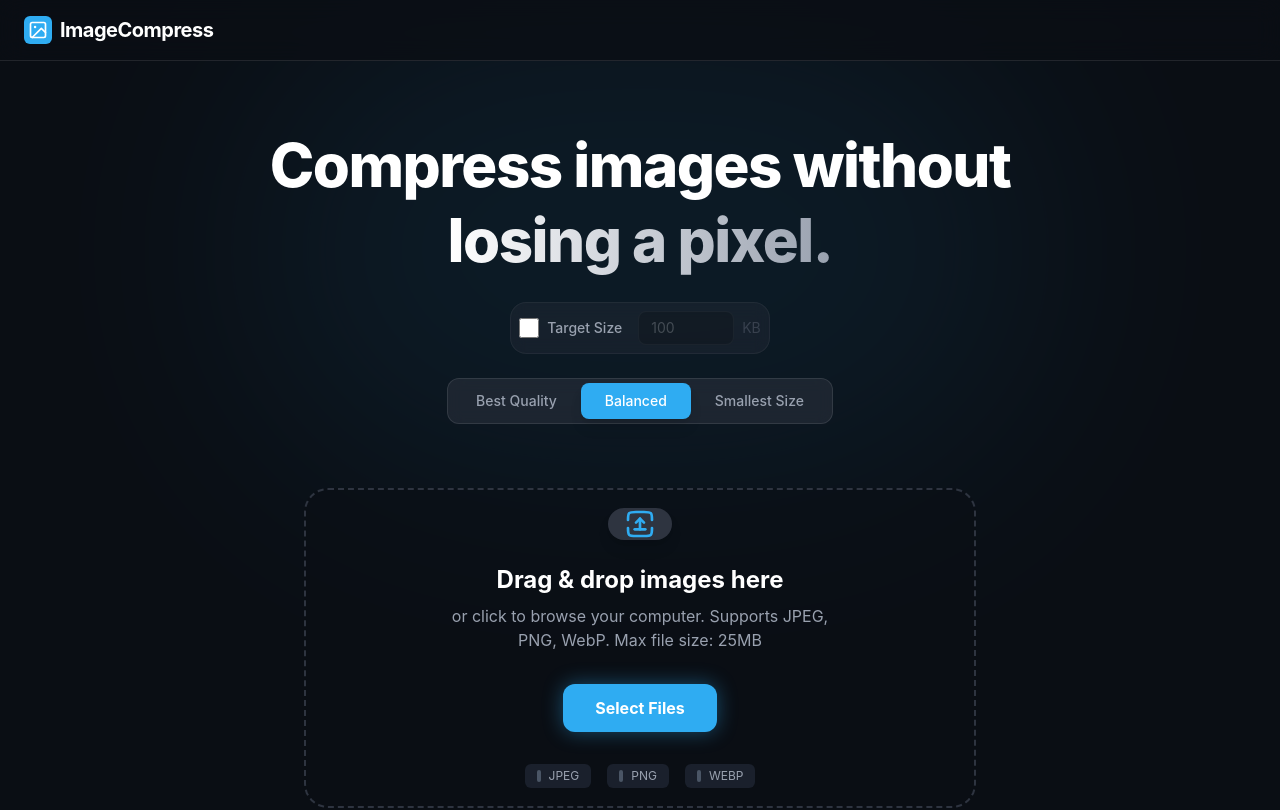
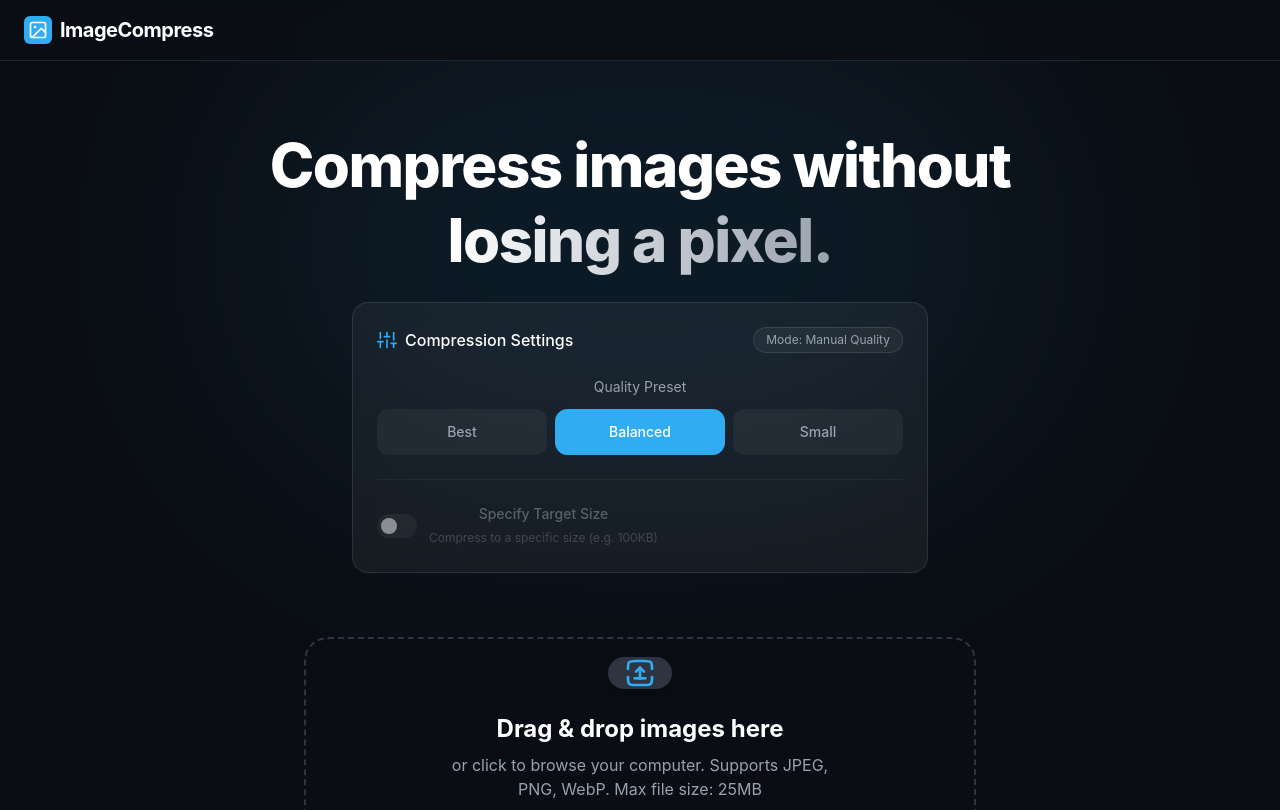
Before and after one commit to SahilFruitwala/MicroPng, a Next.js app: page / in a window 1280 px wide. Shown: the top 810 px of the page. Built offline with nearby package versions, Linux system fonts and the light colour scheme.

Commit message:
refactor: Redesign compression settings UI, consolidating target size input and quality presets into a single interactive panel.

```diff
--- a/src/app/page.tsx
+++ b/src/app/page.tsx
@@ -116,54 +116,85 @@ export default function Home() {
             <span className="text-transparent bg-clip-text bg-gradient-to-r from-white to-gray-400">losing a pixel.</span>
           </h1>
 
-            {/* Target Size Input */}
-            <div className="flex justify-center mb-6">
-                 <div className="flex items-center gap-4 bg-secondary/30 p-2 rounded-2xl border border-white/5 backdrop-blur-sm">
-                    <label className="flex items-center gap-2 cursor-pointer relative group">
-                        <input
-                            type="checkbox"
-                            checked={useTargetSize}
-                            onChange={(e) => setUseTargetSize(e.target.checked)}
-                            className="w-5 h-5 rounded border-gray-600 bg-transparent checked:bg-primary focus:ring-primary transition-colors cursor-pointer"
-                        />
-                         <span className={`text-sm font-medium transition-colors ${useTargetSize ? 'text-white' : 'text-gray-400 group-hover:text-gray-300'}`}>
-                             Target Size
-                         </span>
-                    </label>
+            {/* Compression Settings Panel */}
+            <div className="max-w-xl mx-auto mb-16">
+                 <div className="bg-white/5 backdrop-blur-md border border-white/10 rounded-2xl p-6 relative overflow-hidden group">
+                     {/* Gradient border effect */}
+                     <div className="absolute inset-0 bg-gradient-to-r from-primary/20 via-transparent to-primary/20 opacity-0 group-hover:opacity-100 transition-opacity pointer-events-none"></div>
 
-                    <div className={`flex items-center gap-2 transition-all duration-300 ${useTargetSize ? 'opacity-100 max-w-[200px]' : 'opacity-40 max-w-[200px] pointer-events-none'}`}>
+                     <div className="relative z-10 flex flex-col gap-6">
+                        {/* Header */}
+                        <div className="flex items-center justify-between">
+                            <h3 className="text-white font-medium flex items-center gap-2">
+                                <svg width="20" height="20" viewBox="0 0 24 24" fill="none" stroke="currentColor" strokeWidth="2" strokeLinecap="round" strokeLinejoin="round" className="text-primary"><line x1="4" y1="21" x2="4" y2="14"/><line x1="4" y1="10" x2="4" y2="3"/><line x1="12" y1="21" x2="12" y2="12"/><line x1="12" y1="8" x2="12" y2="3"/><line x1="20" y1="21" x2="20" y2="16"/><line x1="20" y1="12" x2="20" y2="3"/><line x1="1" y1="14" x2="7" y2="14"/><line x1="9" y1="8" x2="15" y2="8"/><line x1="17" y1="16" x2="23" y2="16"/></svg>
+                                Compression Settings
+                            </h3>
+                            <button
+                                onClick={() => {
+                                    setUseTargetSize(!useTargetSize);
+                                    if (!useTargetSize) setTargetSize('');
+                                }}
+                                className={`text-xs px-3 py-1 rounded-full border transition-all ${useTargetSize ? 'bg-primary/20 border-primary text-primary' : 'bg-white/5 border-white/10 text-gray-400 hover:text-white'}`}
+                            >
+                                {useTargetSize ? 'Mode: Target Size' : 'Mode: Manual Quality'}
+                            </button>
+                        </div>
+
+                         {/* Controls Container */}
+                         <div className="relative">
+                             {/* Manual Quality Controls */}
+                             <div className={`transition-all duration-300 ${useTargetSize ? 'opacity-20 blur-sm pointer-events-none scale-95' : 'opacity-100 scale-100'}`}>
+                                <label className="text-sm text-gray-400 mb-3 block">Quality Preset</label>
+                                <div className="grid grid-cols-3 gap-2">
+                                    {(['best', 'mid', 'low'] as const).map((level) => (
+                                        <button
+                                            key={level}
+                                            onClick={() => !useTargetSize && setCompressionLevel(level)}
+                                            disabled={useTargetSize}
+                                            className={`py-3 px-2 rounded-xl text-sm font-medium transition-all duration-200 border ${
+                                                compressionLevel === level
+                                                    ? 'bg-primary text-white border-primary shadow-[0_0_20px_rgba(var(--primary-rgb),0.3)]'
+                                                    : 'bg-white/5 text-gray-400 border-transparent hover:bg-white/10 hover:text-white'
+                                            }`}
+                                        >
+                                            {level === 'best' && 'Best'}
+                                            {level === 'mid' && 'Balanced'}
+                                            {level === 'low' && 'Small'}
+                                        </button>
+                                    ))}
+                                </div>
+                             </div>
+
+                             {/* Target Size Overlay/Section */}
+                             <div className={`mt-6 pt-6 border-t border-white/10 transition-all duration-300 ${!useTargetSize ? 'opacity-50' : 'opacity-100'}`}>
+                                <div className="flex items-center justify-between">
+                                    <div className="flex items-center gap-3">
+                                        <div className={`w-10 h-6 rounded-full p-1 transition-colors duration-300 cursor-pointer ${useTargetSize ? 'bg-primary' : 'bg-white/10'}`}
+                                             onClick={() => setUseTargetSize(!useTargetSize)}>
+                                            <div className={`w-4 h-4 bg-white rounded-full transition-transform duration-300 ${useTargetSize ? 'translate-x-4' : 'translate-x-0'}`}></div>
+                                        </div>
+                                        <div>
+                                            <span className={`block text-sm font-medium transition-colors ${useTargetSize ? 'text-white' : 'text-gray-400'}`}>Specify Target Size</span>
+                                            <span className="text-xs text-gray-500">Compress to a specific size (e.g. 100KB)</span>
+                                        </div>
+                                    </div>
+
+                                    <div className={`relative transition-all duration-300 ${useTargetSize ? 'translate-x-0 opacity-100' : 'translate-x-4 opacity-0 pointer-events-none'}`}>
                                         <input
                                             type="number"
                                             value={targetSize}
                                             onChange={(e) => setTargetSize(e.target.value)}
                                             placeholder="100"
                                             min="1"
-                            className="w-24 bg-black/40 border border-white/10 rounded-lg px-3 py-1.5 text-sm text-white focus:outline-none focus:border-primary transition-colors"
+                                            className="w-28 bg-black/40 border border-white/20 rounded-xl pl-4 pr-10 py-2 text-right text-white focus:outline-none focus:border-primary focus:ring-1 focus:ring-primary/50 transition-all font-mono [appearance:textfield] [&::-webkit-outer-spin-button]:appearance-none [&::-webkit-inner-spin-button]:appearance-none"
                                         />
-                        <span className="text-sm text-gray-500">KB</span>
+                                        <span className="absolute right-3 top-1/2 -translate-y-1/2 text-sm text-gray-500 pointer-events-none">KB</span>
                                     </div>
                                 </div>
                              </div>
 
-            {/* Compression Level Selector */}
-            <div className={`flex justify-center mb-8 transition-opacity duration-300 ${useTargetSize ? 'opacity-30 pointer-events-none' : 'opacity-100'}`}>
-                <div className="inline-flex bg-secondary/50 p-1 rounded-xl border border-white/10 backdrop-blur-sm">
-                    {(['best', 'mid', 'low'] as const).map((level) => (
-                        <button
-                            key={level}
-                            onClick={() => !useTargetSize && setCompressionLevel(level)}
-                            disabled={useTargetSize}
-                            className={`px-6 py-2 rounded-lg text-sm font-medium transition-all duration-200 ${
-                                compressionLevel === level
-                                    ? 'bg-primary text-white shadow-lg'
-                                    : 'text-gray-400 hover:text-white hover:bg-white/5'
-                            }`}
-                        >
-                            {level === 'best' && 'Best Quality'}
-                            {level === 'mid' && 'Balanced'}
-                            {level === 'low' && 'Smallest Size'}
-                        </button>
-                    ))}
+                         </div>
+                     </div>
                  </div>
             </div>
 
```
Lines whose indentation alone changed are shown as unchanged.
